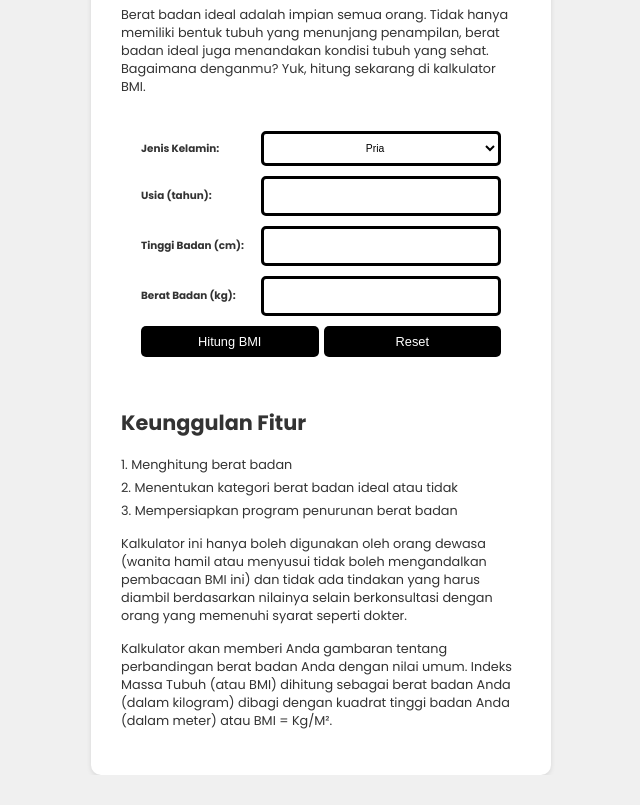
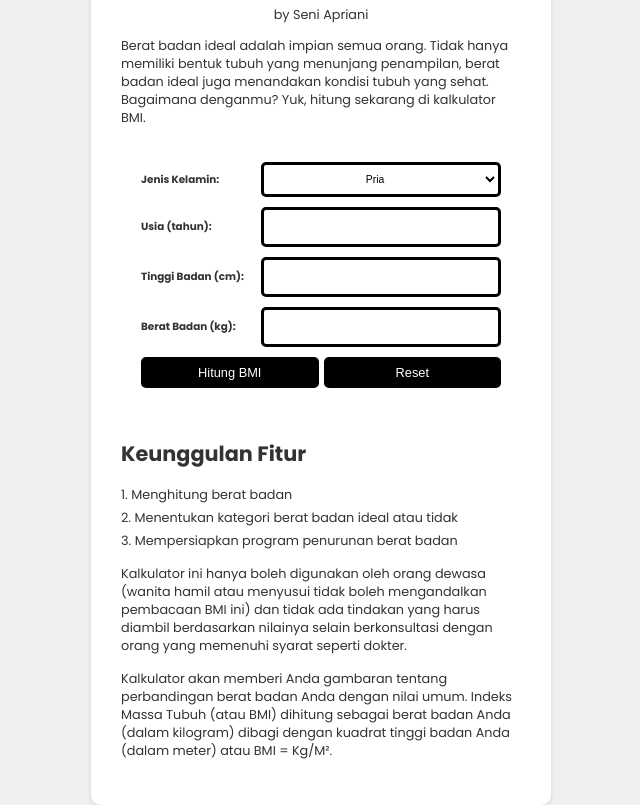
Before and after one commit to revou-fundamental-course/28-oct-24-SeniApriani, a plain HTML site: page index.html in a window 1280 px wide. Shown: the part 106-911 px from the top of the page, without its empty margins (319-959 px from the left). Before the commit the page ends 881 px from the top, so only its background shows below. Drawn offline with Linux system fonts and the light colour scheme.

Commit message:
update file

```diff
--- a/Kalkulator_BMI.html
+++ b/index.html
@@ -144,6 +144,7 @@
 <body>
   <div class="container">
     <h1>Kalkulator BMI</h1>
+    <center>by Seni Apriani</center>
     <p>Berat badan ideal adalah impian semua orang. Tidak hanya memiliki bentuk tubuh yang menunjang penampilan, berat badan ideal juga menandakan kondisi tubuh yang sehat. Bagaimana denganmu? Yuk, hitung sekarang di kalkulator BMI.</p>
 
     <div class="calculator">
```
